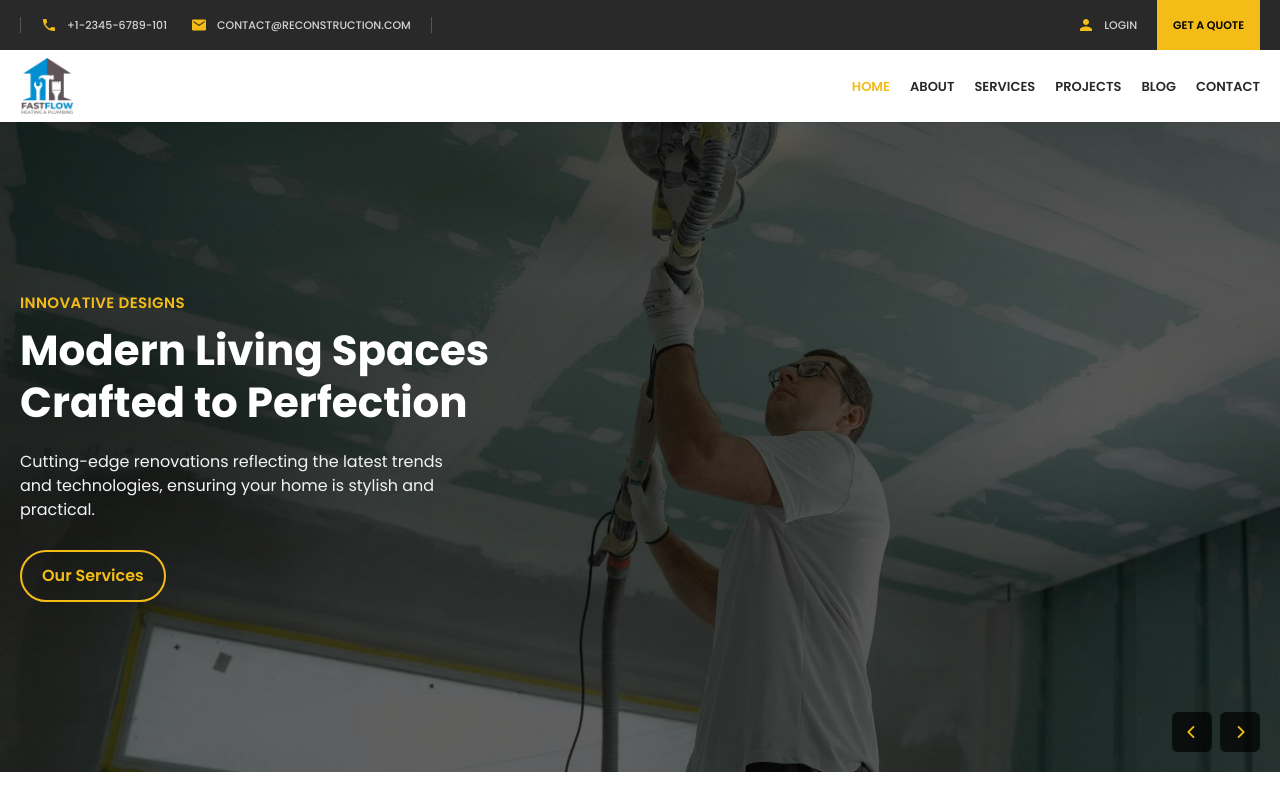
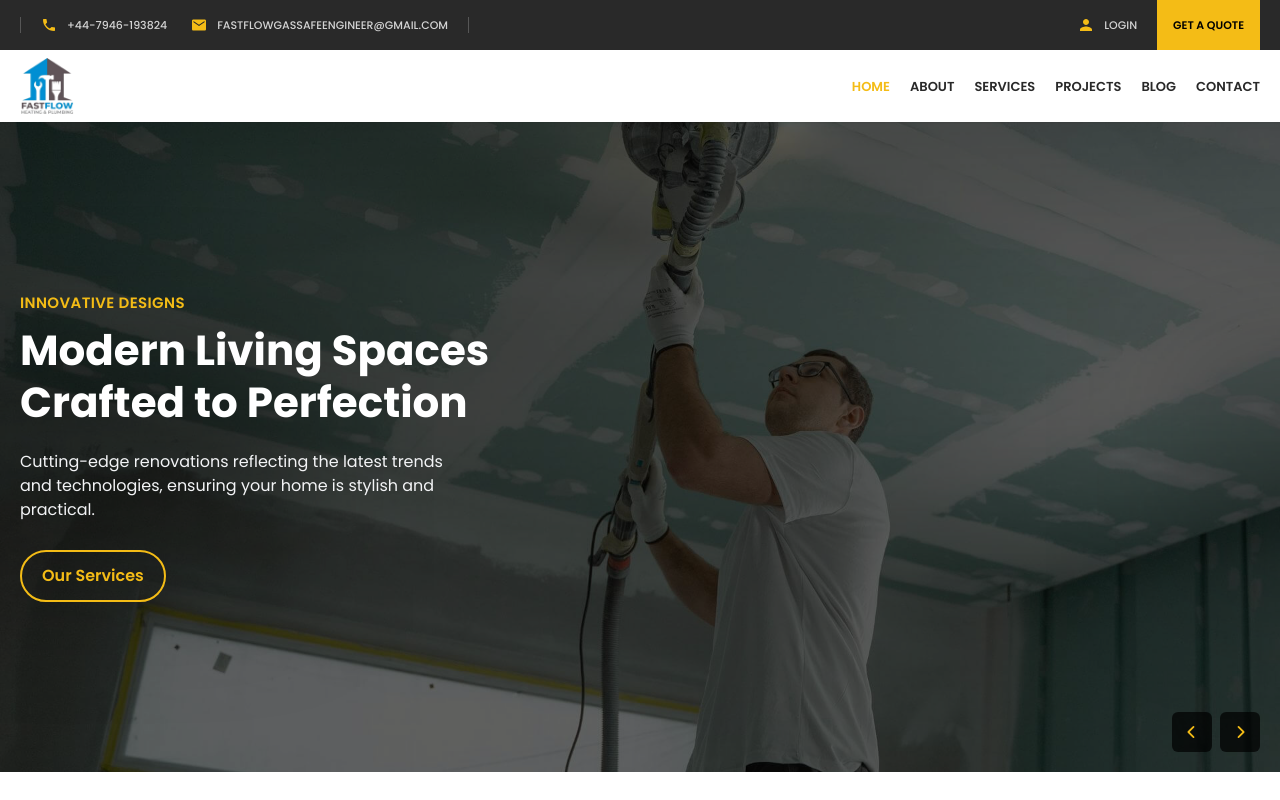
Before and after one commit to sababashfak/fastflow_frontend, a React (Vite) app: page / in a window 1280 px wide. Shown: the top 800 px of the page. Built offline with nearby package versions, Linux system fonts and the light colour scheme.

Commit message:
updated contact info

```diff
--- a/src/components/shared/Footer.tsx
+++ b/src/components/shared/Footer.tsx
@@ -58,30 +58,31 @@ const Footer = () => {
                   <span className="text-white/50">Phone:</span>
                 </div>
                 <a
-                  href="#"
+                  href="tel:+447946193824"
                   className="text-white duration-200 hover:text-primary"
                 >
-                  +1-2345-6789-101
+                  +44-7946-193824
                 </a>
                 <div className="flex items-center gap-2.5">
                   <MdOutlineEmail className="text-base text-primary" />
                   <span className="text-white/50">Email:</span>
                 </div>
                 <a
-                  href="#"
+                  href="mailto:fastflowgassafeengineer@gmail.com"
                   className="text-white duration-200 hover:text-primary"
                 >
-                  contact@construction.com
+                  fastflowgassafeengineer@gmail.com
                 </a>
                 <div className="flex items-center gap-2.5">
                   <SlLocationPin className="text-base text-primary" />
                   <span className="text-white/50">Address:</span>
                 </div>
                 <a
-                  href="#"
+                  href="https://maps.app.goo.gl/V879nD6SdMz9yyNg7"
                   className="text-white duration-200 hover:text-primary"
+                  target="_blank"
                 >
-                  2627 Payne Street, Houston, texas, US
+                  The Watermark, 9-15 Ribbleton Lane, Preston, PR1 5EZ
                 </a>
               </div>
             </div>
@@ -108,26 +109,30 @@ const Footer = () => {
               </h4>
               <div className="flex gap-2">
                 <a
-                  href="#"
-                  className="flex size-9 items-center justify-center border border-white/10 bg-[#333] text-xs text-primary"
+                  href="https://www.facebook.com/ffhpltd"
+                  className="flex size-9 items-center justify-center border border-white/10 bg-[#333] text-[13px] text-primary duration-200 lg:hover:bg-primary lg:hover:text-dark"
+                  target="_blank"
                 >
                   <FaFacebookF />
                 </a>
                 <a
                   href="#"
-                  className="flex size-9 items-center justify-center border border-white/10 bg-[#333] text-xs text-primary"
+                  className="flex size-9 items-center justify-center border border-white/10 bg-[#333] text-[13px] text-primary duration-200 lg:hover:bg-primary lg:hover:text-dark"
+                  target="_blank"
                 >
                   <FaTwitter />
                 </a>
                 <a
                   href="#"
-                  className="flex size-9 items-center justify-center border border-white/10 bg-[#333] text-xs text-primary"
+                  className="flex size-9 items-center justify-center border border-white/10 bg-[#333] text-[13px] text-primary duration-200 lg:hover:bg-primary lg:hover:text-dark"
+                  target="_blank"
                 >
                   <FaLinkedinIn />
                 </a>
                 <a
                   href="#"
-                  className="flex size-9 items-center justify-center border border-white/10 bg-[#333] text-xs text-primary"
+                  className="flex size-9 items-center justify-center border border-white/10 bg-[#333] text-[13px] text-primary duration-200 lg:hover:bg-primary lg:hover:text-dark"
+                  target="_blank"
                 >
                   <FaInstagram />
                 </a>
--- a/src/components/shared/MobileNavbar.tsx
+++ b/src/components/shared/MobileNavbar.tsx
@@ -64,19 +64,19 @@ const MobileNavbar: React.FC<MobileNavbarProps> = ({
         <div className="flex items-center gap-2.5">
           <IoMdCall className="text-lg text-primary" />
           <a
-            href="#"
+            href="tel:+447946193824"
             className="text-sm font-medium uppercase text-[#fffc] duration-300 hover:text-primary"
           >
-            +1-2345-6789-101
+            +44-7946-193824
           </a>
         </div>
         <div className="flex items-center gap-2.5">
           <IoMdMail className="text-lg text-primary" />
           <a
-            href="#"
+            href="mailto:fastflowgassafeengineer@gmail.com"
             className="text-sm font-medium uppercase text-[#fffc] duration-300 hover:text-primary"
           >
-            contact@reconstruction.com
+            fastflowgassafeengineer@gmail.com
           </a>
         </div>
       </div>
--- a/src/components/shared/NavbarTop.tsx
+++ b/src/components/shared/NavbarTop.tsx
@@ -10,19 +10,19 @@ const NavbarTop = () => {
             <div className="flex items-center gap-2.5">
               <IoMdCall className="text-primary" />
               <a
-                href="#"
+                href="tel:+447946193824"
                 className="text-[11px] font-medium uppercase text-[#fffc] duration-300 hover:text-primary"
               >
-                +1-2345-6789-101
+                +44-7946-193824
               </a>
             </div>
             <div className="flex items-center gap-2.5">
               <IoMdMail className="text-primary" />
               <a
-                href="#"
+                href="mailto:fastflowgassafeengineer@gmail.com"
                 className="text-[11px] font-medium uppercase text-[#fffc] duration-300 hover:text-primary"
               >
-                contact@reconstruction.com
+                fastflowgassafeengineer@gmail.com
               </a>
             </div>
           </div>
```
